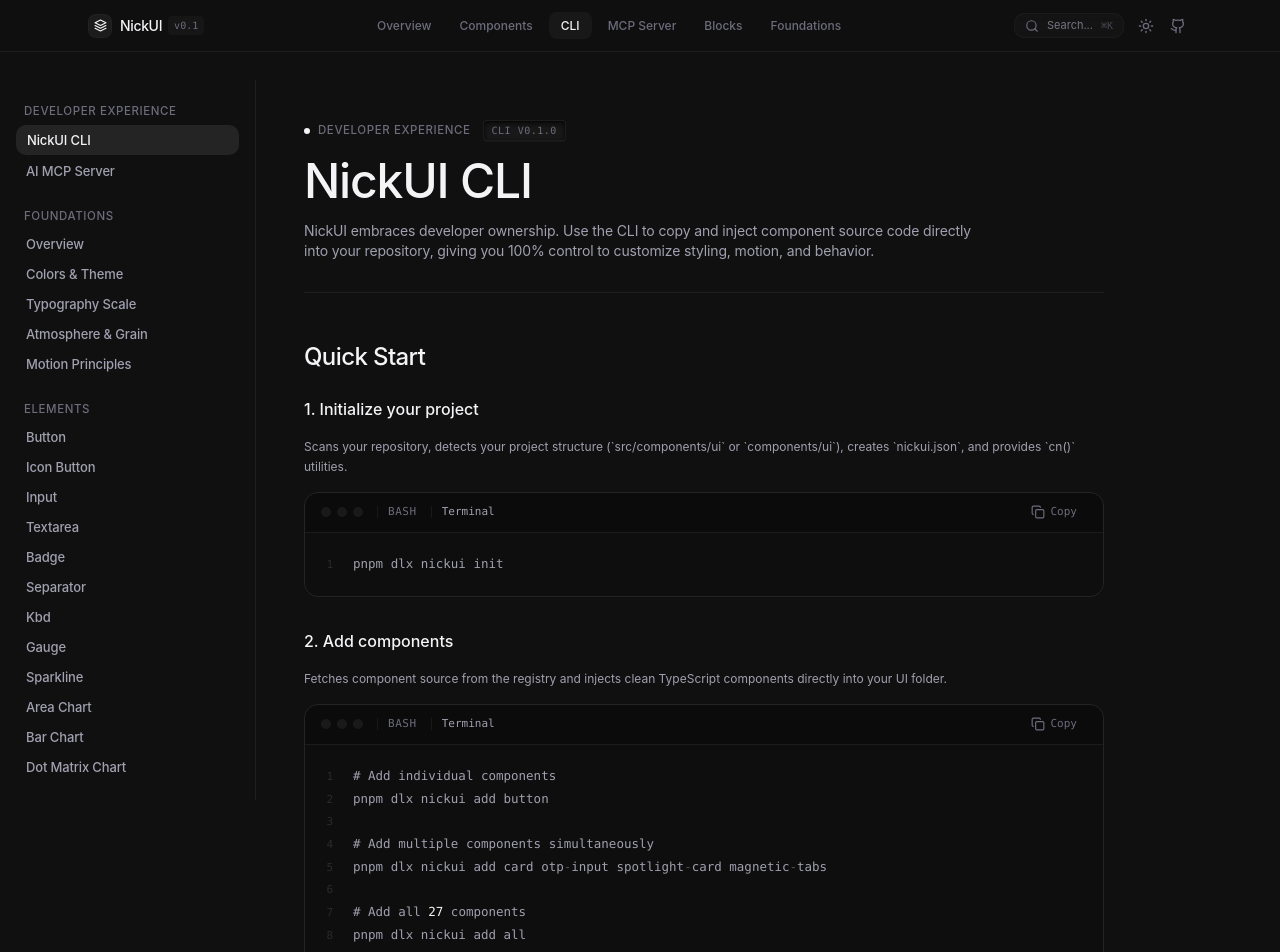
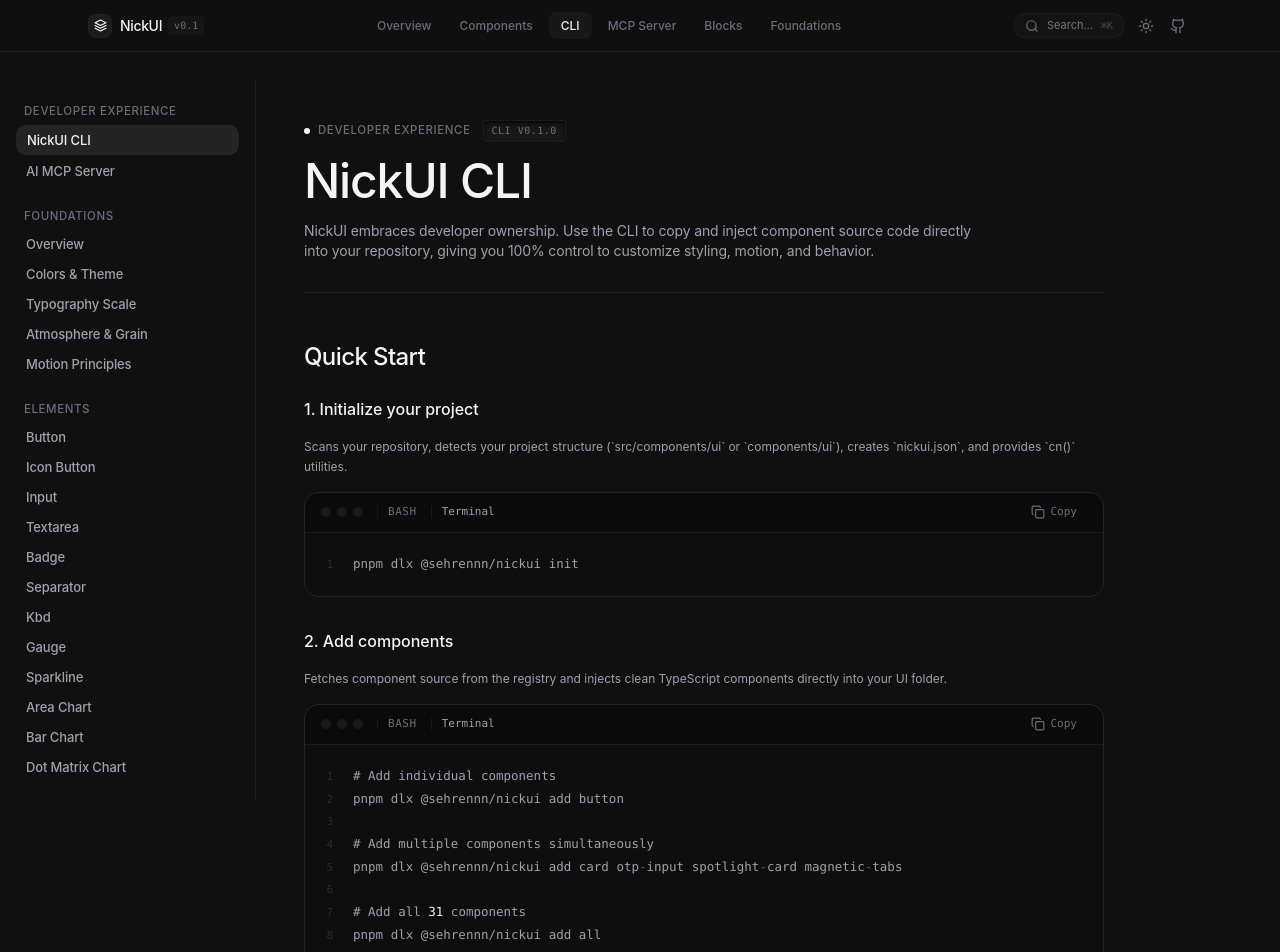
Before and after one commit to seirennn/Nick-ui, a Next.js app: page /docs/cli in a window 1280 px wide. Shown: the top 952 px of the page. Built offline with nearby package versions, Linux system fonts and the light colour scheme.

Commit message:
chore: scope package to @sehrennn/nickui and fix bin path

```diff
--- a/package.json
+++ b/package.json
@@ -1,5 +1,5 @@
 {
-  "name": "nickui",
+  "name": "@sehrennn/nickui",
   "version": "0.1.0",
   "description": "Architectural developer-owned UI components and open-source AI MCP server with tactile depth.",
   "license": "MIT",
@@ -16,7 +16,7 @@
   "module": "./dist/index.js",
   "types": "./dist/index.d.ts",
   "bin": {
-    "nickui": "./bin/nickui.js"
+    "nickui": "bin/nickui.js"
   },
   "files": [
     "dist",
--- a/src/app/docs/cli/page.tsx
+++ b/src/app/docs/cli/page.tsx
@@ -54,7 +54,7 @@
                   Scans your repository, detects your project structure (`src/components/ui` or `components/ui`), creates `nickui.json`, and provides `cn()` utilities.
                 </p>
                 <CodeBlock
-                  code="pnpm dlx nickui init"
+                  code="pnpm dlx @sehrennn/nickui init"
                   language="bash"
                   title="Terminal"
                 />
@@ -66,7 +66,7 @@
                   Fetches component source from the registry and injects clean TypeScript components directly into your UI folder.
                 </p>
                 <CodeBlock
-                  code={`# Add individual components\npnpm dlx nickui add button\n\n# Add multiple components simultaneously\npnpm dlx nickui add card otp-input spotlight-card magnetic-tabs\n\n# Add all 27 components\npnpm dlx nickui add all`}
+                  code={`# Add individual components\npnpm dlx @sehrennn/nickui add button\n\n# Add multiple components simultaneously\npnpm dlx @sehrennn/nickui add card otp-input spotlight-card magnetic-tabs\n\n# Add all 31 components\npnpm dlx @sehrennn/nickui add all`}
                   language="bash"
                   title="Terminal"
                 />
--- a/src/app/docs/mcp/page.tsx
+++ b/src/app/docs/mcp/page.tsx
@@ -98,7 +98,7 @@
   "mcpServers": {
     "nickui": {
       "command": "npx",
-      "args": ["nickui", "mcp"]
+      "args": ["-y", "@sehrennn/nickui", "mcp"]
     }
   }
 }`}
@@ -118,7 +118,7 @@
   "mcpServers": {
     "nickui": {
       "command": "pnpm",
-      "args": ["dlx", "nickui", "mcp"]
+      "args": ["dlx", "@sehrennn/nickui", "mcp"]
     }
   }
 }`}
--- a/src/app/page.tsx
+++ b/src/app/page.tsx
@@ -91,11 +91,11 @@
                   <div className="flex items-center justify-between p-3 rounded-xl bg-secondary/50 border border-border/60 text-xs font-mono">
                     <div>
                       <span className="text-text-muted block text-[10px] uppercase font-sans">1. Package Install</span>
-                      <span className="text-text-primary font-medium">pnpm add nickui</span>
+                      <span className="text-text-primary font-medium">pnpm add @sehrennn/nickui</span>
                     </div>
                     <button
                       onClick={() => {
-                        navigator.clipboard.writeText('pnpm add nickui');
+                        navigator.clipboard.writeText('pnpm add @sehrennn/nickui');
                         setCopiedInstall(true);
                         setTimeout(() => setCopiedInstall(false), 2000);
                       }}
@@ -109,11 +109,11 @@
                   <div className="flex items-center justify-between p-3 rounded-xl bg-secondary/50 border border-border/60 text-xs font-mono">
                     <div>
                       <span className="text-text-muted block text-[10px] uppercase font-sans">2. Source / CLI (shadcn-style)</span>
-                      <span className="text-text-primary font-medium">pnpm dlx nickui add button</span>
+                      <span className="text-text-primary font-medium">pnpm dlx @sehrennn/nickui add button</span>
                     </div>
                     <button
                       onClick={() => {
-                        navigator.clipboard.writeText('pnpm dlx nickui add button');
+                        navigator.clipboard.writeText('pnpm dlx @sehrennn/nickui add button');
                         setCopiedInstall(true);
                         setTimeout(() => setCopiedInstall(false), 2000);
                       }}
```
Also changed, not shown: 1 other file (tests, documents, lock files or other folders).
